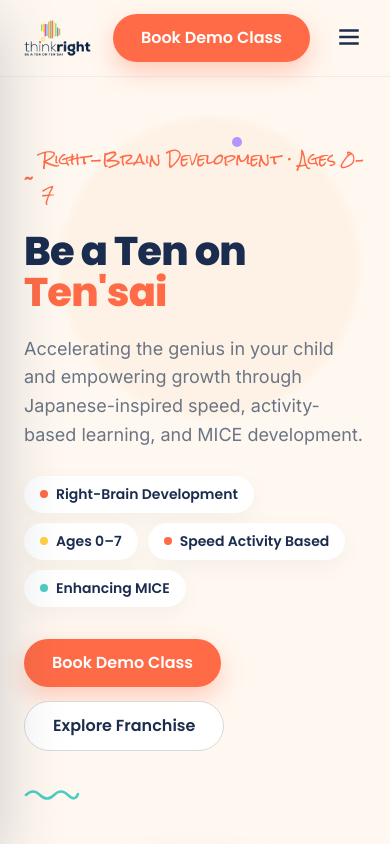
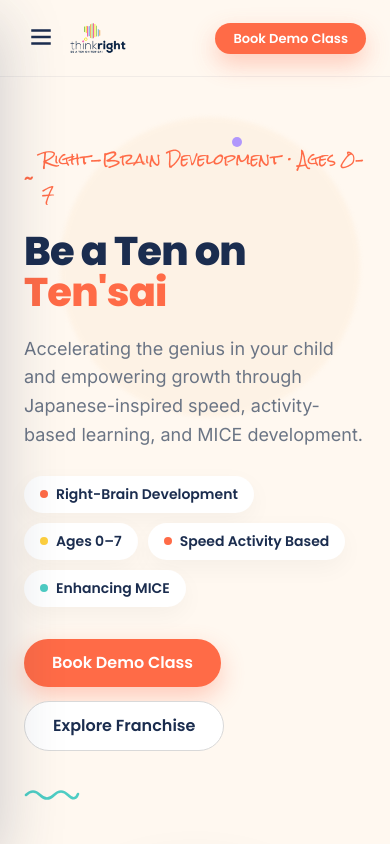
Before and after one commit to avijitbhuin21/think-right, a plain HTML site: page website/index.html in a window 390 px wide. Shown: the top 844 px of the page. Drawn offline with Linux system fonts and the light colour scheme.

Commit message:
Fix mobile navbar layout and empty menu panel
- Hamburger now on the left (order:-1), logo center-left, smaller Book Demo Class CTA on mobile.- Fixed empty panel: the broad '.site-header nav' rule was hiding the panel's own nav; scoped it to the desktop nav only ('> .container > nav').

```diff
--- a/website/css/theme.css
+++ b/website/css/theme.css
@@ -277,8 +277,12 @@ body.nav-open { overflow: hidden; }
 }
 
 @media (max-width: 900px) {
-  .site-header nav { display: none; }
-  .nav-toggle { display: block; }
+  .site-header > .container > nav { display: none; }
+  .nav-toggle { display: block; order: -1; }
+  .site-header .container { gap: 12px; }
+  .site-header .brand { margin-right: auto; }
+  .site-header .brand img { height: 32px; }
+  .header-cta { padding: 9px 18px; font-size: 13px; }
   .section-head h2 { font-size: 32px; }
   .section { padding: 64px 0; }
   .footer-grid { grid-template-columns: 1fr 1fr; }
```
